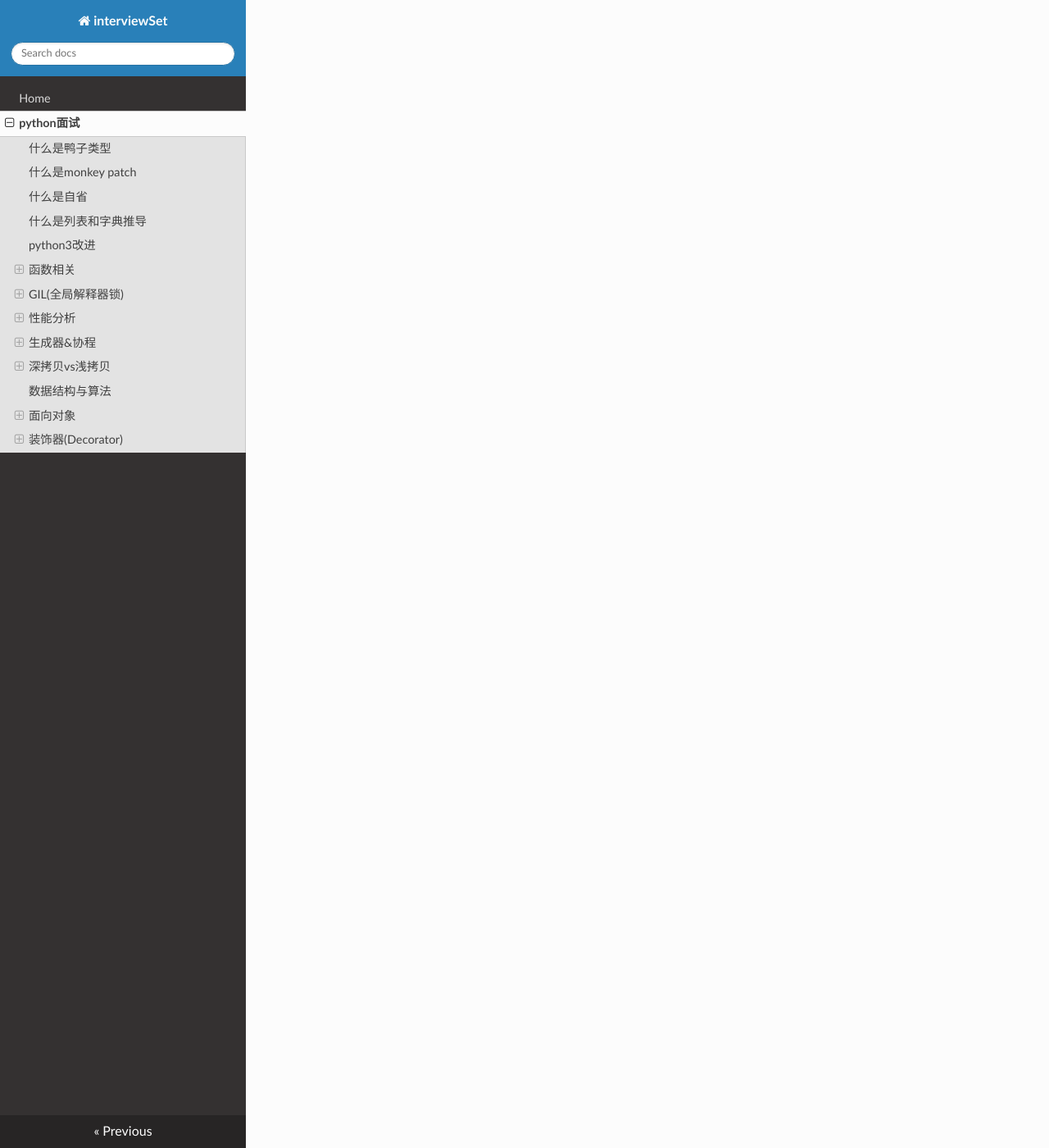
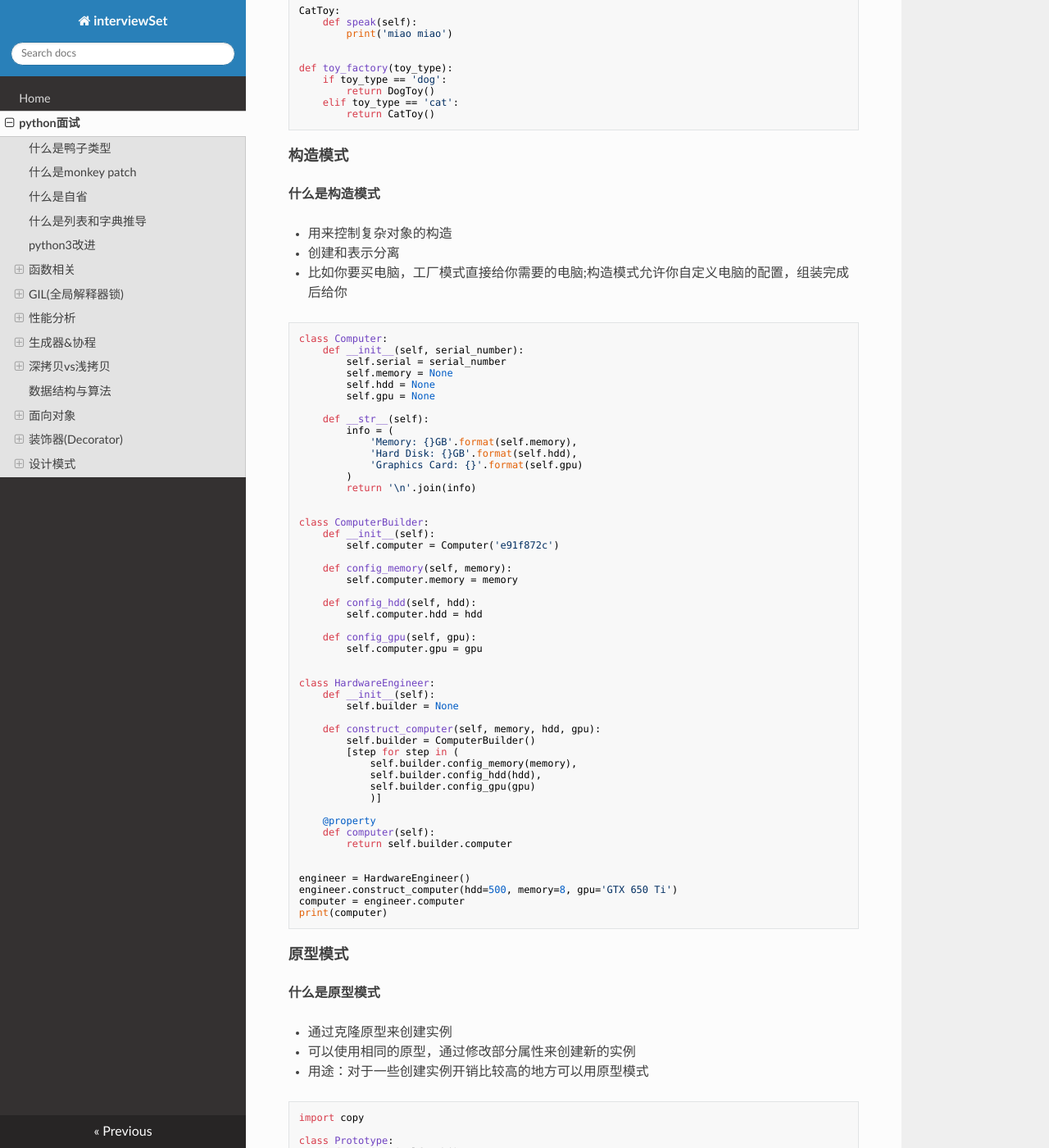
Before and after one commit to cpmango/interview, an MkDocs documentation site: the page built from docs/python面试.md, in a window 1280 px wide and 1400 px high, scrolled down 13476 px. Shown: the whole window at 82% size. Built offline with MkDocs 1.6.1, drawn with Linux system fonts in a browser that asks for light colours; nearby versions of some CDN libraries; some of the changed text lies outside the part shown.

Commit message:
add create model

````diff
--- a/docs/python面试.md
+++ b/docs/python面试.md
@@ -599,3 +599,194 @@ def mysleep():
 
 mysleep()
 ```
+
+
+## 设计模式
+### 创建型
+- 工厂模式(Factory):解决对象创建问题
+- 构造模式(Builder): 控制复杂对象的创建
+- 原型模式(Prototype): 通过原型的克隆创建新的对象
+- 单例模式(Borg/Singleton): 一个类只能创建同一个对象
+- 对象池模式(Pool): 预先分配同一类型的一组实例
+- 惰性计算模式(Lazy Evaluation): 延迟计算(Python的property)
+#### 工厂模式
+**什么是工厂模式**
+
+- 解决对象创建问题
+- 解藕对象的创建和使用
+- 包括工厂方法和抽象工厂
+
+```python
+DogToy:
+    def speak(self):
+        print('wang wang')
+
+
+CatToy:
+    def speak(self):
+        print('miao miao')
+
+
+def toy_factory(toy_type):
+    if toy_type == 'dog':
+        return DogToy()
+    elif toy_type == 'cat':
+        return CatToy()
+```
+
+#### 构造模式
+**什么是构造模式**
+
+- 用来控制复杂对象的构造
+- 创建和表示分离
+- 比如你要买电脑，工厂模式直接给你需要的电脑;构造模式允许你自定义电脑的配置，组装完成后给你
+
+```python
+class Computer:
+    def __init__(self, serial_number):
+        self.serial = serial_number
+        self.memory = None
+        self.hdd = None
+        self.gpu = None
+
+    def __str__(self):
+        info = (
+            'Memory: {}GB'.format(self.memory),
+            'Hard Disk: {}GB'.format(self.hdd),
+            'Graphics Card: {}'.format(self.gpu)
+        )
+        return '\n'.join(info)
+
+
+class ComputerBuilder:
+    def __init__(self):
+        self.computer = Computer('e91f872c')
+
+    def config_memory(self, memory):
+        self.computer.memory = memory
+
+    def config_hdd(self, hdd):
+        self.computer.hdd = hdd
+
+    def config_gpu(self, gpu):
+        self.computer.gpu = gpu
+
+
+class HardwareEngineer:
+    def __init__(self):
+        self.builder = None
+
+    def construct_computer(self, memory, hdd, gpu):
+        self.builder = ComputerBuilder()
+        [step for step in (
+            self.builder.config_memory(memory),
+            self.builder.config_hdd(hdd),
+            self.builder.config_gpu(gpu)
+            )]
+
+    @property
+    def computer(self):
+        return self.builder.computer
+
+
+engineer = HardwareEngineer()
+engineer.construct_computer(hdd=500, memory=8, gpu='GTX 650 Ti')
+computer = engineer.computer
+print(computer)
+```
+
+#### 原型模式
+**什么是原型模式**
+
+- 通过克隆原型来创建实例
+- 可以使用相同的原型，通过修改部分属性来创建新的实例
+- 用途：对于一些创建实例开销比较高的地方可以用原型模式
+```python
+import copy
+
+class Prototype:
+    def __init__(self, obj):
+        self.obj = obj
+
+    def clone(self):
+        return copy.deepcopy(self.obj)
+
+class Book:
+    def __init__(self, name, authors, price, **rest):
+        self.name = name
+        self.authors = authors
+        self.price = price
+        self.rest = rest
+
+    def __str__(self):
+        return f'{self.name} by {", ".join(self.authors)} (${self.price})'
+
+book = Book('Python 101', ['John Doe', 'Jane Doe'], 49.9)
+prototype = Prototype(book)
+clone = prototype.clone()
+
+print(book)
+print(clone)
+print(id(book) == id(clone))  # False, object clones are different
+```
+
+#### 单例模式
+**重要，需要手写**
+
+- 一个类创建出来的对象都是同一个
+- Python的模块其实就是单例的，只会导入一次
+- 使用共享同一个实例的方式来创建单例模式
+```python
+# 1、继承类实现
+class Singleton:
+    def __new__(cls, *args, **kwargs):
+        if not hasattr(cls, '_instance'):
+            _instance = super().__new__(cls, *args, **kwargs)
+            cls._instance = _instance
+        return cls._instance
+
+
+class MyClass(Singleton):
+    pass
+
+
+c1 = MyClass()
+c2 = MyClass()
+print(c1 is c2)  # True
+
+
+# 2、装饰器实现
+def singleton(class_):
+    instances = {}
+
+    def get_instance(*args, **kwargs):
+        if class_ not in instances:
+            instances[class_] = class_(*args, **kwargs)
+        return instances[class_]
+    return get_instance
+
+@singleton
+class Singleton:
+    pass
+
+s1 = Singleton()
+s2 = Singleton()
+print(s1 is s2)  # True
+
+
+# 3、元类实现
+class Singleton(type):
+    _instances = {}
+
+    def __call__(cls, *args, **kwargs):
+        if cls not in cls._instances:
+            cls._instances[cls] = super().__call__(*args, **kwargs)
+        return cls._instances[cls]
+
+class Logger(metaclass=Singleton):
+    pass
+
+logger1 = Logger()
+logger2 = Logger()
+print(logger1 is logger2)  # True
+```
````
